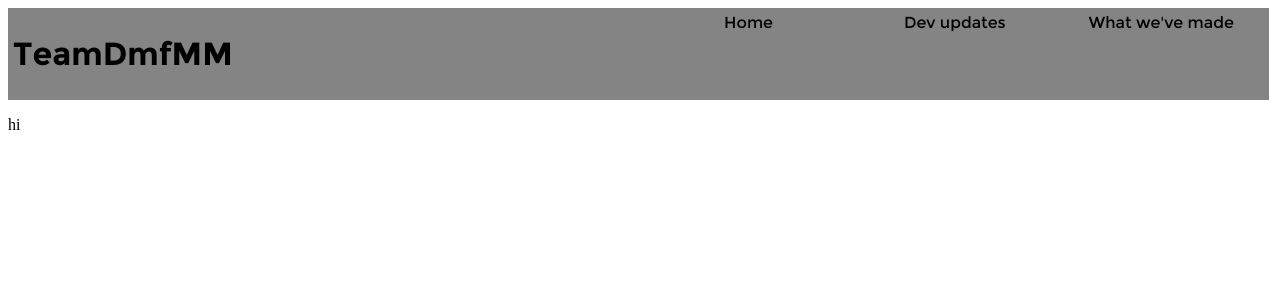
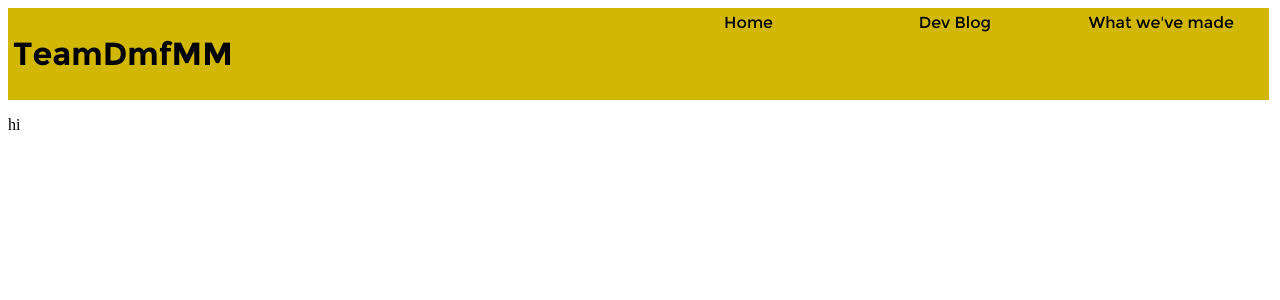
Before and after one commit to TeamDmfMM/teamdmfmm.github.io, a Jekyll site: the page built from index.html, in a window 1280 px wide. Shown: the top 300 px of the page. Built offline with Jekyll 4.4.1, drawn with Linux system fonts in a browser that asks for light colours.

Commit message:
why does css not have vertical alignment builtin

```diff
--- a/_layouts/default.html
+++ b/_layouts/default.html
@@ -10,9 +10,15 @@
 <div id="container">
     <div id="headerbar">
         <h1 id="teamdmfmm">TeamDmfMM</h1>
-        <a>Home</a>
-        <a>Dev updates</a>
-        <a>What we've made</a>
+        <div class="verticalfix">
+            <a>Home</a>
+        </div>
+        <div class="verticalfix">
+            <a>Dev Blog</a>
+        </div>
+        <div class="verticalfix">
+            <a>What we've made</a>
+        </div>
     </div>
 </div>
 {{ content }}
--- a/css/main.scss
+++ b/css/main.scss
@@ -14,7 +14,7 @@
     width: 100%;
 
     align-items: stretch;
-    background-color: rgb(132, 132, 132);
+    background-color: rgb(210, 184, 4);
 
     h1#teamdmfmm {
       font-family: Montserrat, "Arial Black", sans-serif;
@@ -23,17 +23,21 @@
       flex-grow: 2;
     }
 
-    a {
-      display: table-cell;
-      vertical-align: middle;
-      text-align: center;
-      font-family: Montserrat, "Arial Black", sans-serif;
-      font-style: normal;
+    div.verticalfix {
+
+      display: flex;
+      flex-direction: column;
+      align-items: center;
       flex-grow: 1;
       flex-basis: 0;
 
-      &:hover {
-        background: white;
+      a {
+        text-align: center;
+        font-family: Montserrat, "Arial Black", sans-serif;
+        font-style: normal;
+        &:hover {
+          background: white;
+        }
       }
     }
 
```
